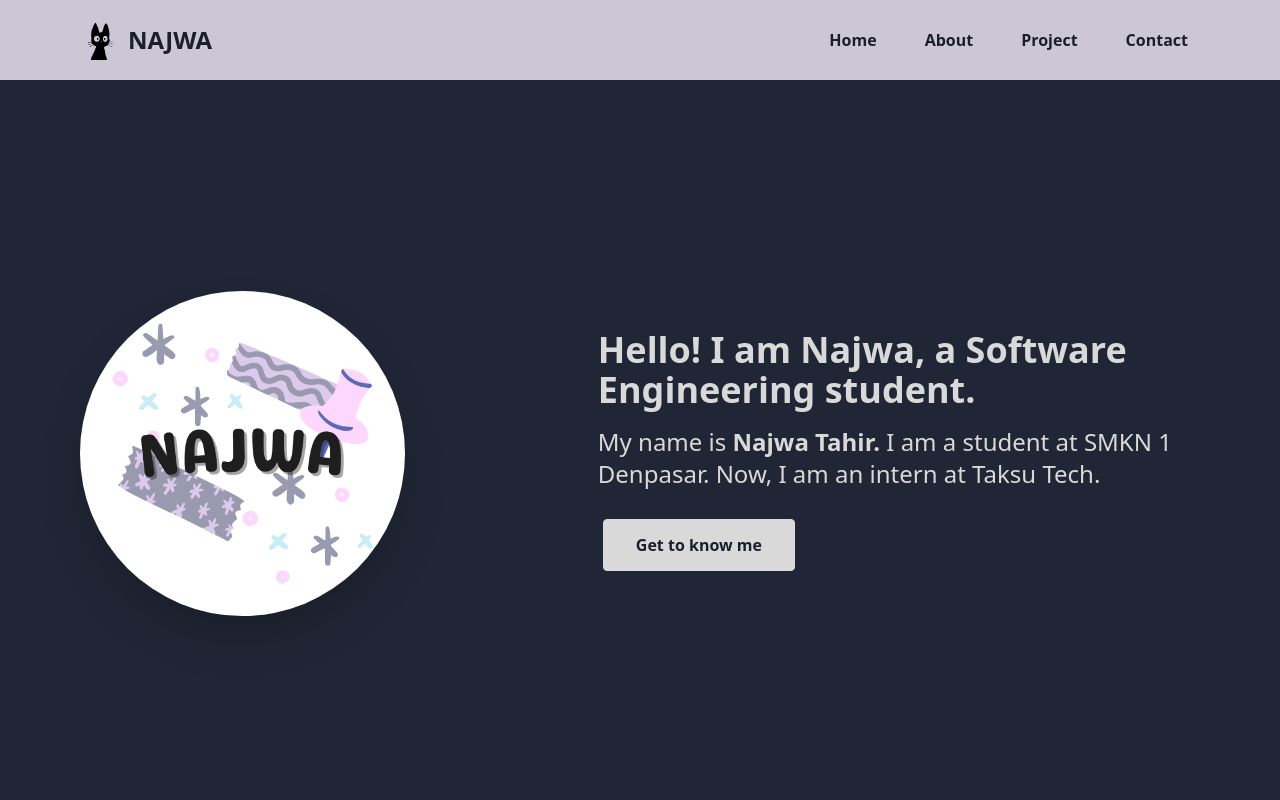
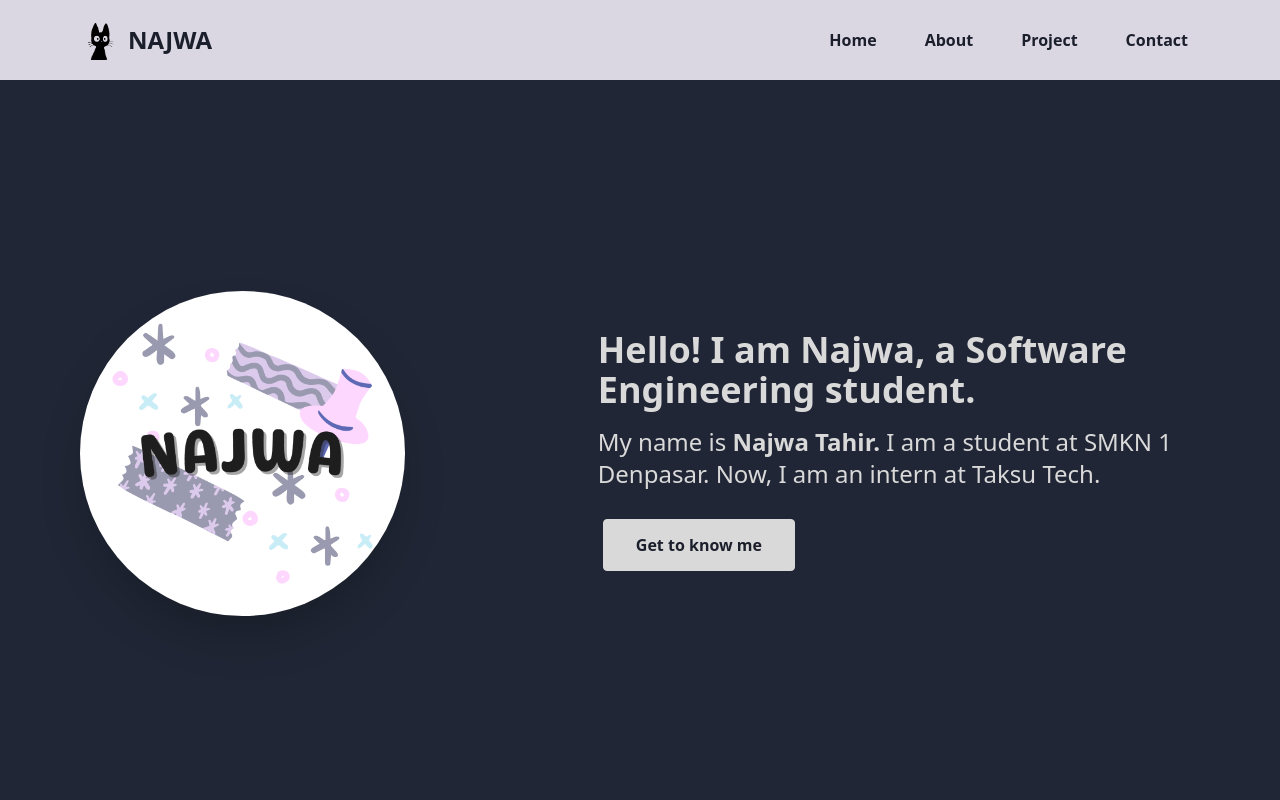
Before and after one commit to najwatahir/portfolio, a Next.js app: page / in a window 1280 px wide. Shown: the top 800 px of the page. Built offline with nearby package versions, Linux system fonts and the light colour scheme.

Commit message:
Update Navbar.tsx

```diff
--- a/components/Navbar.tsx
+++ b/components/Navbar.tsx
@@ -32,7 +32,7 @@ const NAV_ITEMS: Array<NavItem> = [
 export default function Navbar() {
     const [navbar, setNavbar] = useState(false)
     return (
-        <header className="w-full mx-auto px-4 sm:px-20 fixed top-0 z-50 bg-[#CBC7D6]">
+        <header className="w-full mx-auto px-4 sm:px-20 fixed top-0 z-50 bg-[#DAD7E3]">
             <div className="justify-between md:items-center md:flex">
                 <div>
                     <div className="flex items-center justify-between py-3 md:py-5 md:block">
```
